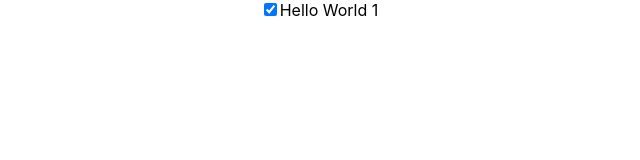
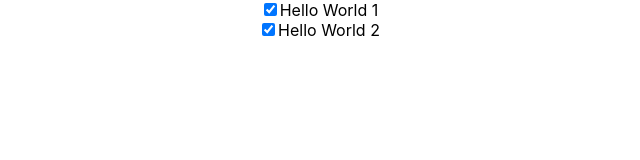
Before and after one commit to kyh1126/todo-react-app, a React (Create React App) app: page / in a window 1280 px wide. Shown: the top 160 px of the page, without its empty margins (321-961 px from the left). Built offline with nearby package versions, Linux system fonts and the light colour scheme.

Commit message:
[TIL/book] React.js, 스프링 부트, AWS로 배우는 웹 개발 101 (3-2-1. Todo 리스트 - Todo 리스트)

```diff
--- a/src/App.js
+++ b/src/App.js
@@ -3,15 +3,25 @@
 import React, { useState } from "react";
 
 function App() {
-  const [item, setItem] = useState({
-    id: "0",
-    title: "Hello World 1",
-    done: true
-  });
+  const [items, setItems] = useState([
+    {
+      id: "0",
+      title: "Hello World 1",
+      done: true
+    },
+    {
+      id: "1",
+      title: "Hello World 2",
+      done: true
+    },
+  ]);
+
+  let todoItems =
+    items.length > 0 && items.map((item) => <Todo item={item} key={item.id} />);
 
   return (
     <div className="App">
-      <Todo item={item} />
+      {todoItems}
     </div>
   );
 }
```
